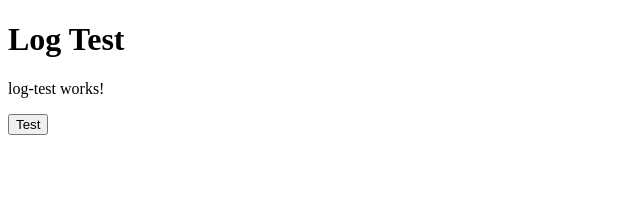
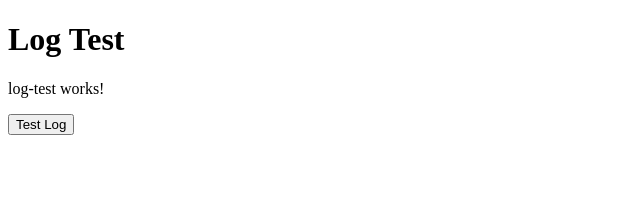
Before and after one commit to FoxGeoff/Logsample, an Angular app: page / in a window 1280 px wide. Shown: the top 204 px of the page, without its empty margins (0-640 px from the left). Built offline with nearby package versions, Linux system fonts and the light colour scheme.

Commit message:
Mod #2 Simple Logging Service

```diff
--- a/src/app/app.module.ts
+++ b/src/app/app.module.ts
@@ -1,4 +1,4 @@
-import { NgModule } from '@angular/core';
+ import { NgModule } from '@angular/core';
 import { BrowserModule } from '@angular/platform-browser';
 
 import { AppComponent } from './app.component';
--- a/src/app/log-test/log-test.component.html
+++ b/src/app/log-test/log-test.component.html
@@ -1,4 +1,4 @@
 <p>log-test works!</p>
 <button (click)="testLog()">
-  Test
+  Test Log
 </button>
--- a/src/app/log-test/log-test.component.ts
+++ b/src/app/log-test/log-test.component.ts
@@ -1,4 +1,5 @@
 import { Component, OnInit } from '@angular/core';
+import { LogService } from '../shared/log.service';
 
 @Component({
   selector: 'app-log-test',
@@ -7,11 +8,13 @@ import { Component, OnInit } from '@angular/core';
 })
 export class LogTestComponent implements OnInit {
 
-  constructor() { }
+  constructor(private logger: LogService) { }
 
   ngOnInit(): void {
   }
 
-  testLog() {}
+  testLog(): void {
+    this.logger.log(`Test the log() Method`);
+  }
 
 }
```
